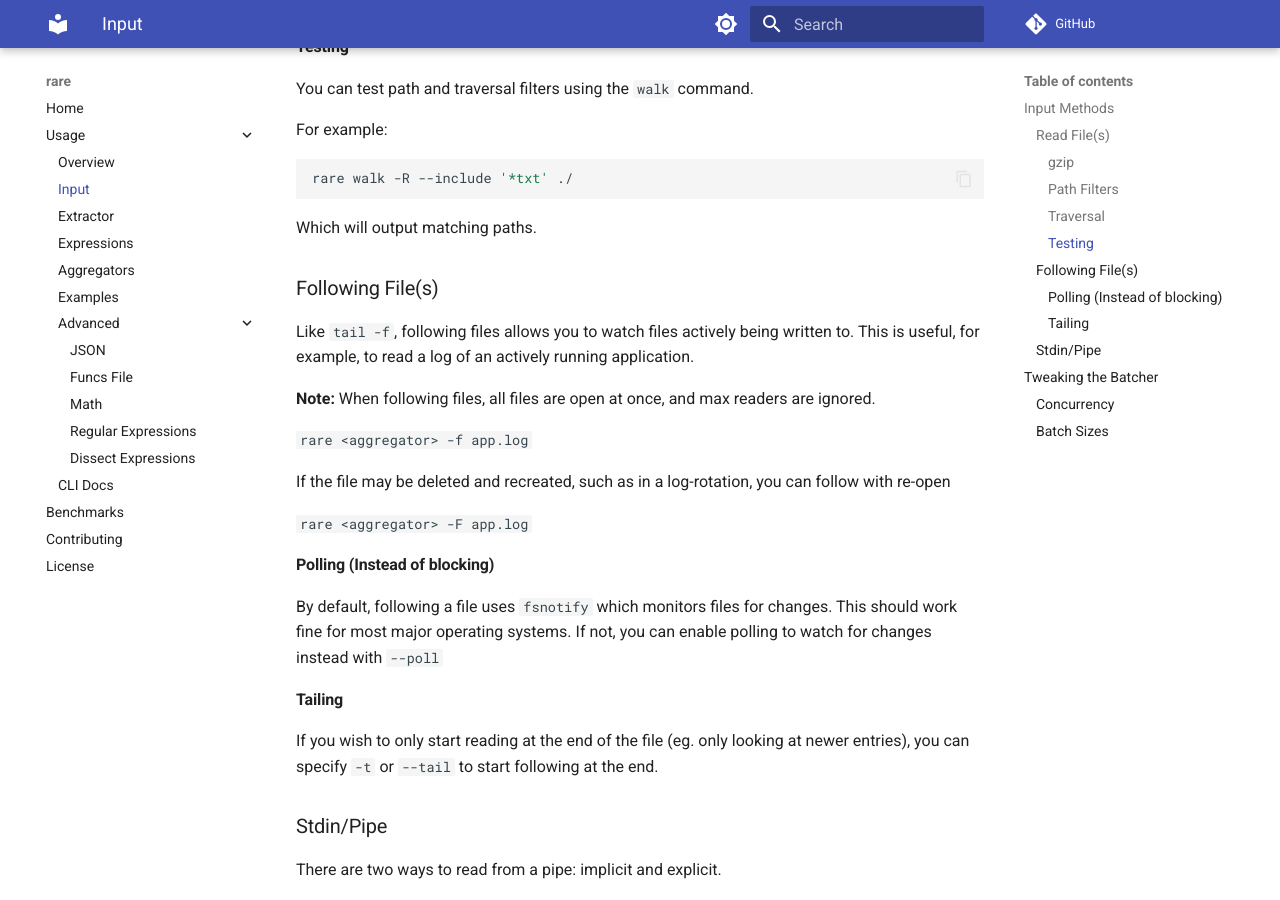
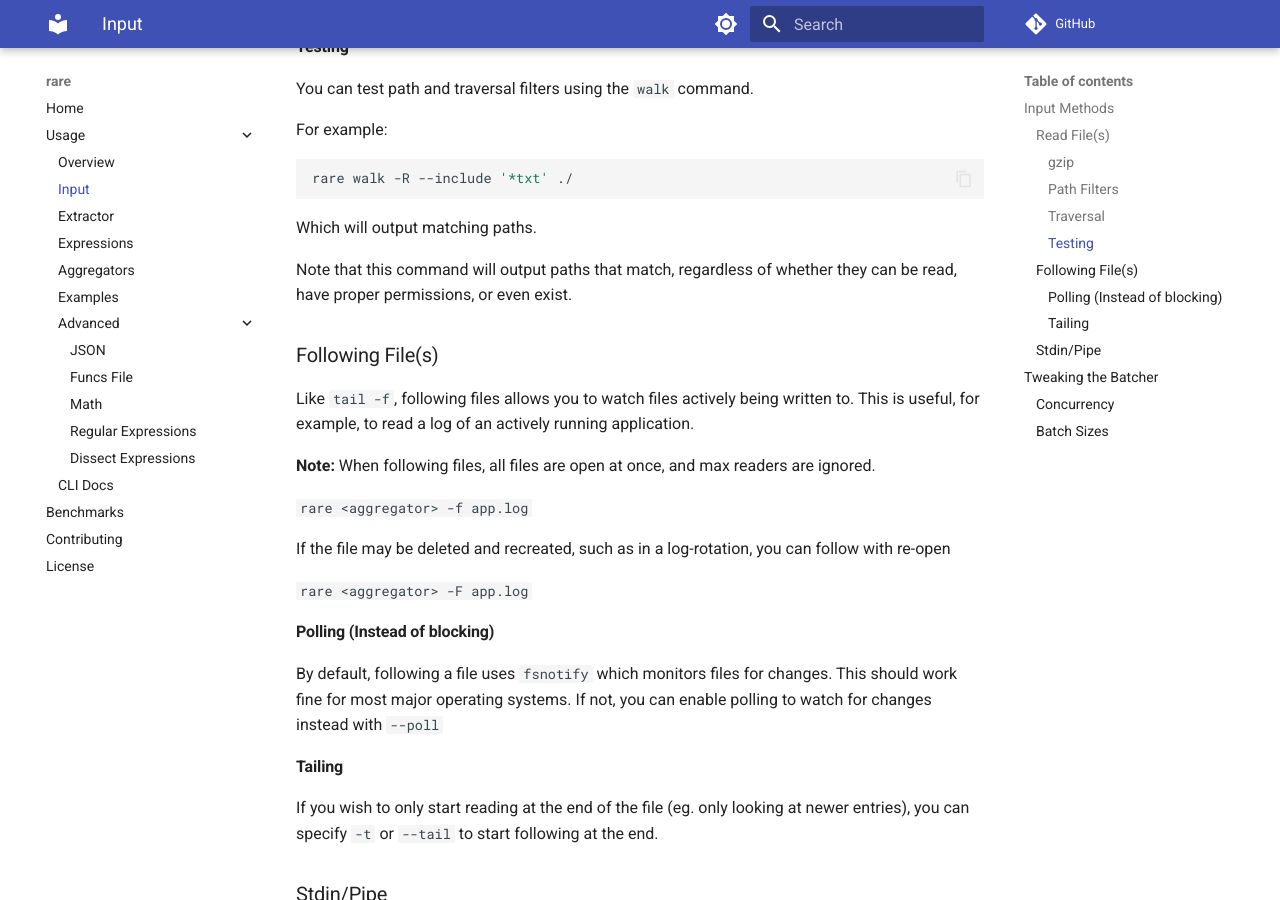
Before and after one commit to zix99/rare, an MkDocs documentation site: the page built from docs/usage/input.md, in a window 1280 px wide and 900 px high, scrolled down 1879 px. Built offline with MkDocs 1.6.1 and Material for MkDocs 9.7.7, drawn with Linux system fonts in a browser that asks for light colours; comment, search, counter and statistics services are not loaded.

Commit message:
Comment on matching

```diff
--- a/docs/usage/input.md
+++ b/docs/usage/input.md
@@ -90,6 +90,9 @@ rare walk -R --include '*txt' ./
 
 Which will output matching paths.
 
+Note that this command will output paths that match, regardless of whether
+they can be read, have proper permissions, or even exist.
+
 ### Following File(s)
 
 Like `tail -f`, following files allows you to watch files actively being written to. This is
```
